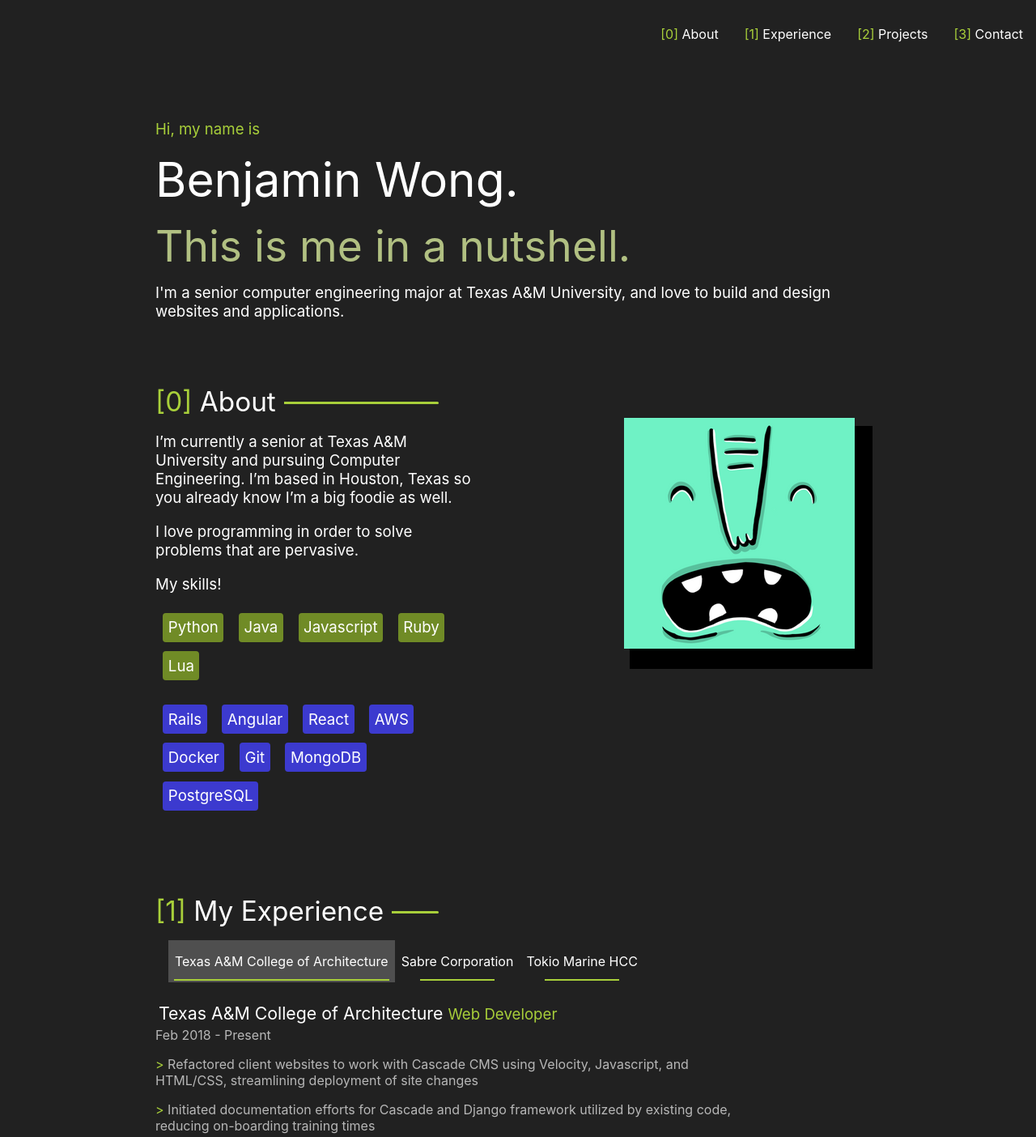
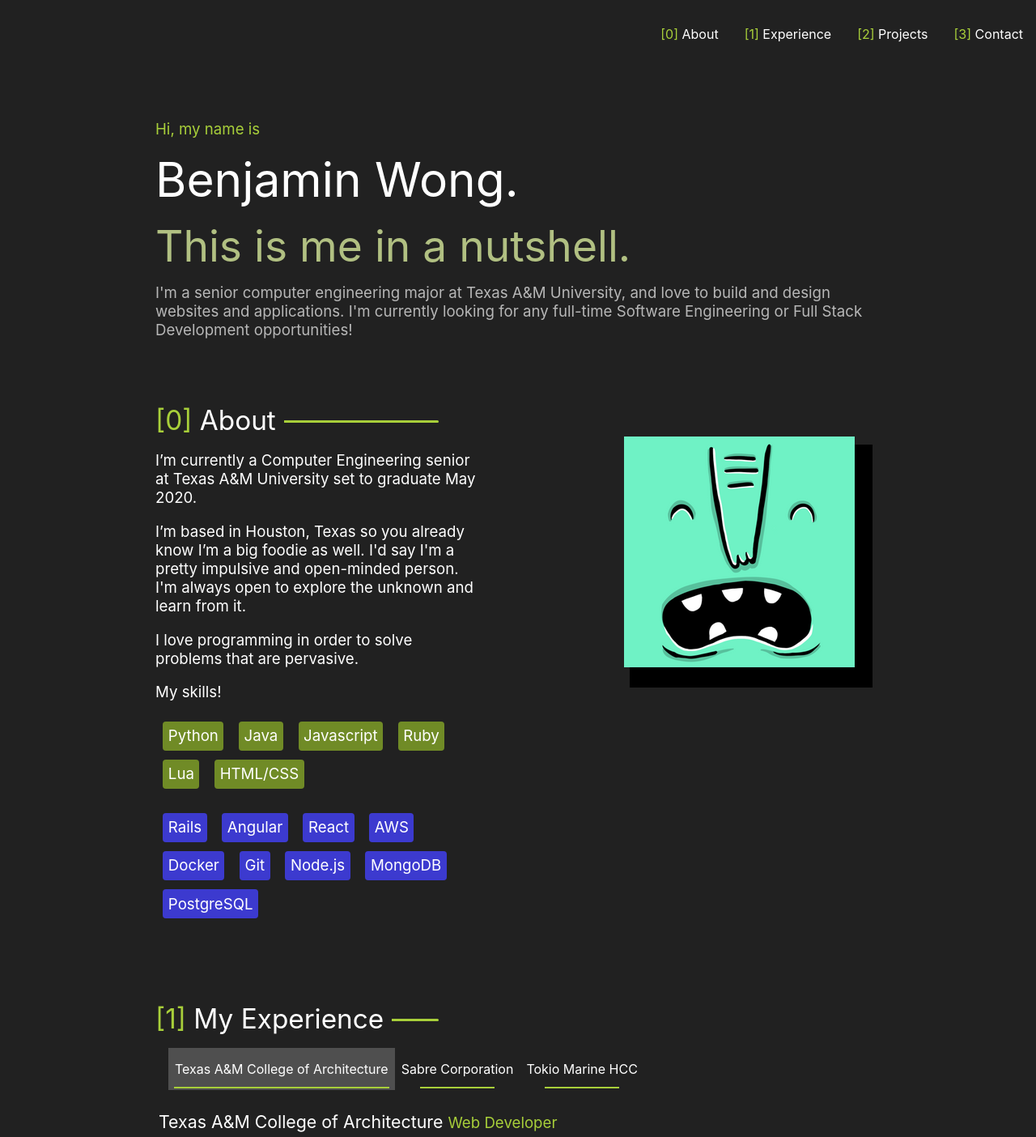
Before and after one commit to BenWong1097/site-v2, a React (Create React App) app: page / in a window 1280 px wide. Shown: the top 1404 px of the page at 81% size. Built offline with nearby package versions, Linux system fonts and the light colour scheme; the HTML template or start-up script is replaced by a standard one.

Commit message:
Added/modified content. Aesthetic changes to ToggleView

```diff
--- a/src/App.css
+++ b/src/App.css
@@ -55,6 +55,7 @@
 .bg-light{
   background: rgb(79, 79, 79);
 }
+
 
 .size-14{
   font-size: 14pt;
@@ -128,6 +129,11 @@
 .exp-tab{
   position: relative;
   padding: 1em .5em;
+  cursor: pointer;
+  transition: background 0.2s ease-in-out;
+}
+.exp-tab:hover{
+  background: rgb(79, 79, 79);
 }
 .exp-tab:after{
   content: '';
--- a/src/components/About.js
+++ b/src/components/About.js
@@ -10,11 +10,12 @@
             <SectionTitle index="0" title="About"/>
             <div className="flex">
                 <div className="size-14" style={{width: "45%", minWidth: "350px"}}>
-                    <p>I’m currently a senior at Texas A&M University and pursuing Computer Engineering. I’m based in Houston, Texas so you already know I’m a big foodie as well.</p>
+                    <p>I’m currently a Computer Engineering senior at Texas A&M University set to graduate May 2020.</p>
+                    <p>I’m based in Houston, Texas so you already know I’m a big foodie as well. I'd say I'm a pretty impulsive and open-minded person. I'm always open to explore the unknown and learn from it.</p>
                     <p>I love programming in order to solve problems that are pervasive.</p>
                     <p className="size-14">My skills!</p>
-                    <BadgeList bg="rgb(112, 139, 38)" list={['Python', 'Java', 'Javascript', 'Ruby', 'Lua']}/>
-                    <BadgeList bg="rgb(60, 58, 207)" list={['Rails', 'Angular', 'React', 'AWS', 'Docker', 'Git', 'MongoDB', 'PostgreSQL']}/>
+                    <BadgeList bg="rgb(112, 139, 38)" list={['Python', 'Java', 'Javascript', 'Ruby', 'Lua', 'HTML/CSS']}/>
+                    <BadgeList bg="rgb(60, 58, 207)" list={['Rails', 'Angular', 'React', 'AWS', 'Docker', 'Git', 'Node.js', 'MongoDB', 'PostgreSQL']}/>
                 </div>
                 <div style={{width: "35%", minWidth: "350px"}}>
                     <PicCanvas/>
--- a/src/components/Landing.js
+++ b/src/components/Landing.js
@@ -6,7 +6,7 @@
             <div className="primary size-14">Hi, my name is</div>
             <div className="size-44">Benjamin Wong.</div>
             <div className="secondary size-40">This is me in a nutshell.</div>
-            <div className="fade size-14">I'm a senior computer engineering major at Texas A&M University, and love to build and design websites and applications.</div>
+            <div className="faded size-14">I'm a senior computer engineering major at Texas A&M University, and love to build and design websites and applications. I'm currently looking for any full-time Software Engineering or Full Stack Development opportunities!</div>
         </div>
     );
 }
--- a/src/components/ToggleView.js
+++ b/src/components/ToggleView.js
@@ -49,7 +49,7 @@
                 <span className="size-16">{curView.employer} </span>
                 <span className="primary size-14">{curView.role}</span>
             </div>
-            <span className="faded">{curView.from} - {curView.to}</span>
+            <span className="faded" style={{paddingLeft: ".5em"}}>{curView.from} - {curView.to}</span>
         </div>
         <div className="exp-detail-container">
             {curView.details.map(
```
